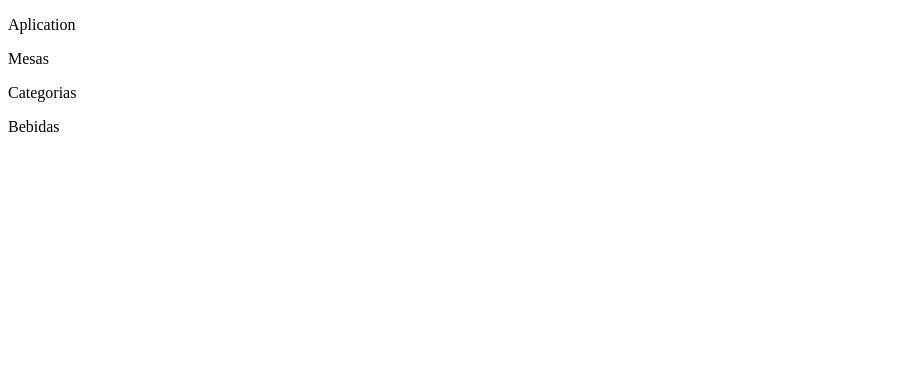
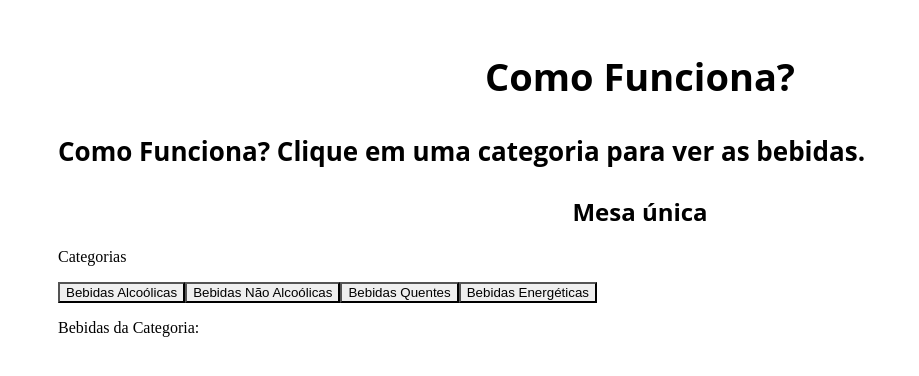
Before and after one commit to Liriali4/Monorepo, a React (Create React App) app: page / in a window 1280 px wide. Shown: the top 376 px of the page, without its empty margins (0-919 px from the left). Built offline with nearby package versions, Linux system fonts and the light colour scheme.

Commit message:
implementado zustand, listagem de categorias e listagem de bebidas de acordo com a categoria escolhida

```diff
--- a/package.json
+++ b/package.json
@@ -13,7 +13,8 @@
     "react": "^18.2.0",
     "react-dom": "^18.2.0",
     "react-scripts": "5.0.1",
-    "web-vitals": "^2.1.4"
+    "web-vitals": "^2.1.4",
+    "zustand": "^4.4.1"
   },
   "scripts": {
     "start": "react-scripts start",
--- a/src/App.tsx
+++ b/src/App.tsx
@@ -1,17 +1,9 @@
 import React from 'react';
-import { Text } from '@chakra-ui/react';
-import Tables from './modules/Mesas';
-import Category from './modules/Categorias';
-import Drinks from './modules/Bebidas';
+import Screen from './screen/screen';
 
 function App() {
   return (
-    <Text>
-      Aplication
-      <Tables />
-      <Category />
-      <Drinks />
-    </Text>
+    <Screen/>
   );
 }
 
--- /dev/null
+++ b/src/State/index.ts
@@ -0,0 +1,18 @@
+import { create } from 'zustand'
+
+type CategoriasState = {
+    categorias: string[];
+    selectedCategoria: string;
+    setSelectedCategoria: (selectedCategoria: string) => void;
+  };
+
+
+const useCategoriasStore = create<CategoriasState>((set) => ({
+    categorias: [],
+    selectedCategoria: '',
+    setSelectedCategoria: (selectedCategoria) =>
+      set((state) => ({ ...state, selectedCategoria })),
+  }));
+
+
+export default useCategoriasStore;
--- a/src/modules/Bebidas/index.tsx
+++ b/src/modules/Bebidas/index.tsx
@@ -1,10 +1,44 @@
-import React from 'react'
-import { Text } from '@chakra-ui/react'
+import React from 'react';
+import { Box, ListItem, Text, UnorderedList } from '@chakra-ui/react';
+import useCategoriasStore from '../../State';
 
-export default function Drinks(): JSX.Element {
-    return(
-        <Text>
-            Bebidas
-        </Text>
-    )
-}
+const Drinks = (): JSX.Element => {
+    const selectedCategoria = useCategoriasStore((state) => state.selectedCategoria);
+
+    const categoriasBebidas = {
+        'Bebidas Alcoólicas': [
+            'Cerveja', 'Vinho tinto', 'Vinho branco', 'Vodka', 'Whisky', 'Rum', 'Tequila', 'Gin'
+        ],
+        'Bebidas Não Alcoólicas': [
+            'Água', 'Refrigerante', 'Suco de laranja', 'Suco de maçã',
+            'Chá gelado', 'Limonada', 'Água de coco', 'Café descafeinado'
+        ],
+        'Bebidas Quentes': [
+            'Café', 'Chá preto', 'Chá verde', 'Chocolate quente',
+            'Cappuccino', 'Café expresso', 'Chá de camomila', 'Chai latte'
+        ],
+        'Bebidas Energéticas': [
+            'Red Bull', 'Monster Energy', 'Rockstar Energy', '5-hour Energy',
+            'Bang Energy', 'XS Energy', 'NOS Energy Drink', 'G Fuel'
+        ]
+    };
+
+
+    const bebidasDaCategoria = categoriasBebidas[selectedCategoria as keyof typeof categoriasBebidas] || [];
+
+    return (
+        <Box>
+            <Text>
+                Bebidas da Categoria: {selectedCategoria}
+            </Text>
+
+            <UnorderedList>
+                {bebidasDaCategoria.map((bebida: string) => (
+                    <ListItem key={bebida}>{bebida}</ListItem>
+                ))}
+            </UnorderedList>
+        </Box>
+    );
+};
+
+export default Drinks;
--- a/src/modules/Categorias/index.tsx
+++ b/src/modules/Categorias/index.tsx
@@ -1,10 +1,30 @@
 import React from 'react'
-import { Text } from '@chakra-ui/react'
+import { Box, Button, Text} from '@chakra-ui/react'
+import useCategoriasStore from '../../State';
 
 export default function Category(): JSX.Element {
-    return(
-        <Text>
-            Categorias
-        </Text>
+
+    const categorias = ['Bebidas Alcoólicas',
+        'Bebidas Não Alcoólicas',
+        'Bebidas Quentes',
+        'Bebidas Energéticas'
+    ]
+    const setSelectedCategoria = useCategoriasStore((state) => state.setSelectedCategoria);
+
+
+    return (
+        <Box>
+            <Text>
+                Categorias
+            </Text>
+            {categorias.map((categoria) => (
+                <Button
+                    key={categoria}
+                    onClick={() => setSelectedCategoria(categoria)}
+                >
+                    {categoria}
+                </Button>
+            ))}
+        </Box>
     )
 }
--- a/src/modules/Mesas/index.tsx
+++ b/src/modules/Mesas/index.tsx
@@ -1,10 +1,16 @@
 import React from 'react'
-import { Text } from '@chakra-ui/react'
+import { Heading } from '@chakra-ui/react'
 
 export default function Tables(): JSX.Element {
-    return(
-        <Text>
-            Mesas
-        </Text>
+
+    return (
+        <Heading
+            as='h2'
+            fontSize={24}
+            fontFamily={'open sans'}
+            textAlign={'center'}
+        >
+            Mesa única
+        </Heading>
     )
 }
--- /dev/null
+++ b/src/screen/screen.tsx
@@ -0,0 +1,33 @@
+import React from 'react';
+import { Box, Heading } from '@chakra-ui/react';
+import Tables from '../modules/Mesas';
+import Category from '../modules/Categorias';
+import Drinks from '../modules/Bebidas';
+
+export default function Screen(): JSX.Element {
+    return (
+        <Box
+        p={'10px 50px'}
+        >
+            <Heading
+                as='h2'
+                fontSize={38}
+                fontFamily={'open sans'}
+                textAlign={'center'}
+            >
+                Como Funciona?
+            </Heading>
+            <Heading
+                as='h3'
+                fontSize={26}
+                fontFamily={'open sans'}
+            >
+                Como Funciona?
+                Clique em uma categoria para ver as bebidas.
+            </Heading>
+            <Tables />
+            <Category />
+            <Drinks />
+        </Box>
+    )
+}
```
Also changed, not shown: 1 other file (tests, documents, lock files or other folders).
